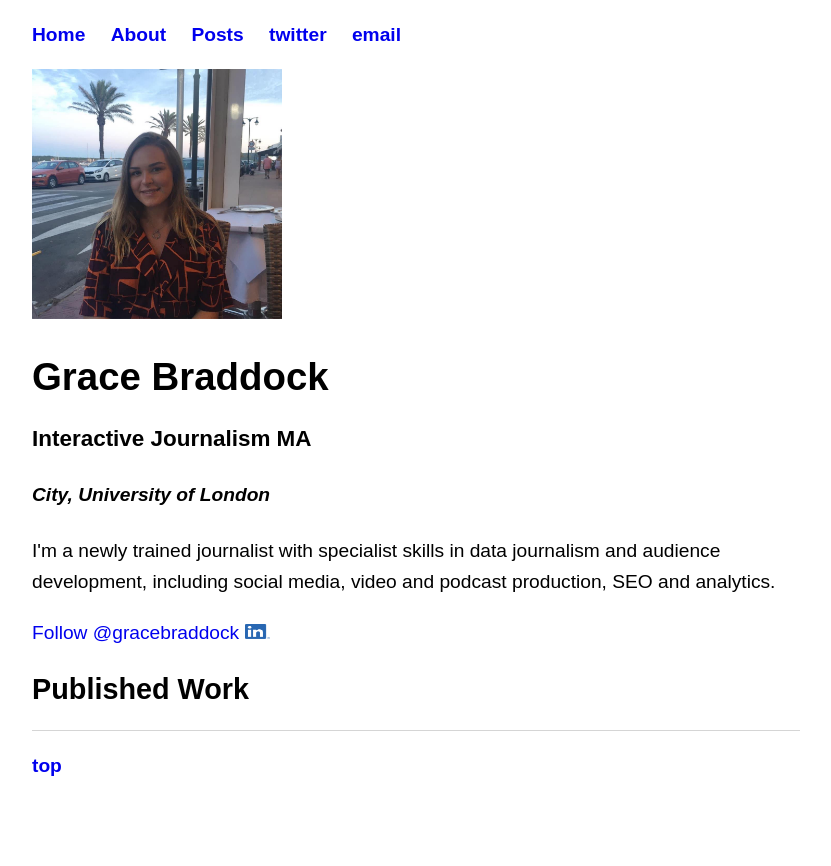
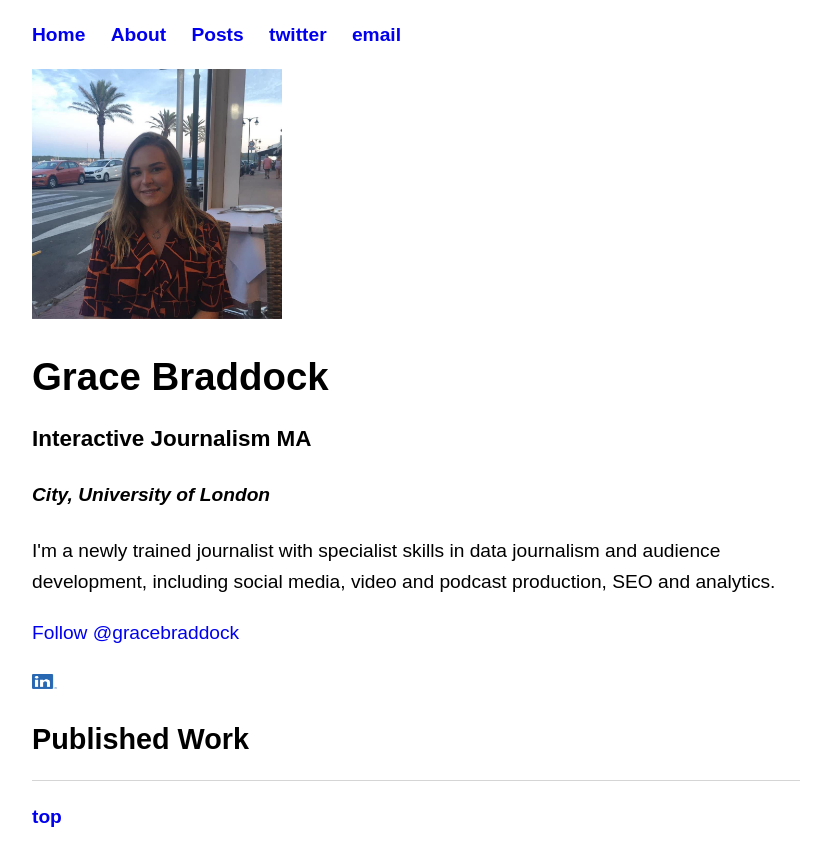
Before and after one commit to gracebraddock/gracebraddock.github.io, a Jekyll site: the page built from index.html, in a window 1280 px wide. Shown: the top 866 px of the page, without its empty margins (224-1055 px from the left). Built offline with Jekyll 4.4.1, drawn with Linux system fonts in a browser that asks for light colours; comment, search, counter and statistics services are not loaded.

Commit message:
Update index.html

```diff
--- a/index.html
+++ b/index.html
@@ -13,8 +13,9 @@ title: Grace Braddock
     data journalism and audience development, including social media,
     video and podcast production, SEO and analytics. </p>
 
-<a href="https://twitter.com/gracebraddock?ref_src=twsrc%5Etfw" class="twitter-follow-button" data-show-count="false">Follow @gracebraddock</a><script async src="https://platform.twitter.com/widgets.js" charset="utf-8"></script>
-<a href="https://www.linkedin.com/in/grace-braddock-641ab8158/">
+<p> <a href="https://twitter.com/gracebraddock?ref_src=twsrc%5Etfw" class="twitter-follow-button" data-show-count="false">Follow @gracebraddock</a><script async src="https://platform.twitter.com/widgets.js" charset="utf-8"></script>
+</p>
+<p><a href="https://www.linkedin.com/in/grace-braddock-641ab8158/">
 <img src="LI-In-Bug.jpg" width="25" height="15">
-</a>
+    </a> </p>
 <h2>Published Work</h2>
```
